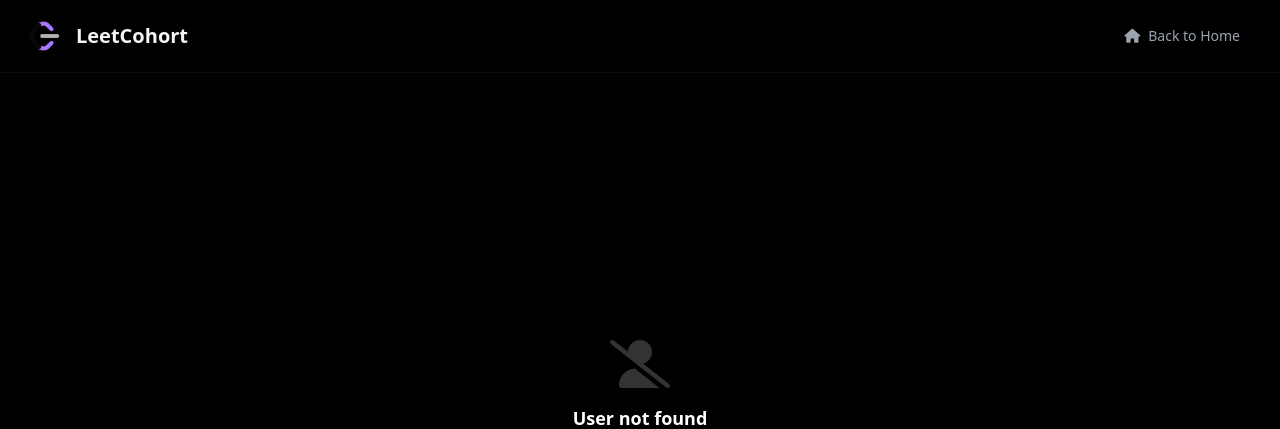
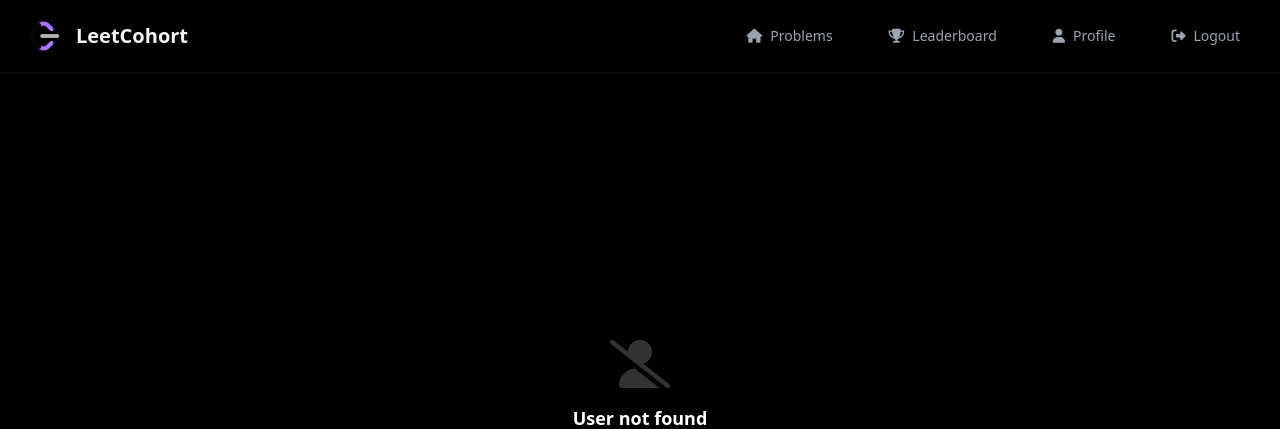
Before and after one commit to Rexaintreal/LeetCohort, a Flask app: a page that uses templates/profile.html in a window 1280 px wide. Shown: the top 429 px of the page. Run offline with Flask 3, Linux system fonts and the light colour scheme; some libraries are stand-ins or nearby versions.

Commit message:
Added Navbar to home and profile page same as the leaderboard page with problems leaderboard and profile tabs

```diff
--- a/static/js/profile.js
+++ b/static/js/profile.js
@@ -1,3 +1,17 @@
+// auth
+function checkAuth() {
+    const token = localStorage.getItem('firebaseToken');
+    const userData = localStorage.getItem('userData');
+
+    if (!token || !userData) {
+        return null;
+    }
+
+    return {
+        token: token,
+        user: JSON.parse(userData)
+    };
+}
 
 function showLoading() {
     document.getElementById('loadingState').classList.remove('hidden');
@@ -16,6 +30,35 @@
     document.getElementById('mainContent').classList.add('hidden');
     document.getElementById('errorState').classList.remove('hidden');
     document.getElementById('errorMessage').textContent = message;
+}
+
+function handleLogout() {
+    localStorage.removeItem('firebaseToken');
+    localStorage.removeItem('userData');
+    window.location.href = '/';
+}
+
+function updateNavbarProfile(currentUserData, isOwnProfile) {
+    const profilePic = document.getElementById('navProfilePic');
+    const profileIcon = document.getElementById('navProfileIcon');
+    const profileLink = document.getElementById('profileLink');
+
+    if (currentUserData && currentUserData.picture) {
+        profilePic.src = `/proxy-image?url=${encodeURIComponent(currentUserData.picture)}`;
+        profilePic.style.display = 'block';
+        profileIcon.style.display = 'none';
+    } else {
+        profilePic.style.display = 'none';
+        profileIcon.style.display = 'block';
+    }
+    if (currentUserData) {
+        profileLink.href = `/profile/${currentUserData.uid}`;
+    }
+    if (isOwnProfile) {
+        profileLink.classList.add('active');
+    } else {
+        profileLink.classList.remove('active');
+    }
 }
 
 function formatDate(dateString) {
@@ -237,7 +280,10 @@
         if (!uid) {
             throw new Error('No user ID provided');
         }
-
+        const authData = checkAuth();
+        const currentUserData = authData ? authData.user : null;
+        const isOwnProfile = currentUserData && currentUserData.uid === uid;
+        updateNavbarProfile(currentUserData, isOwnProfile);
         const profileData = await fetchProfile(uid);
         updateProfile(profileData);
         showContent();
@@ -247,4 +293,11 @@
     }
 }
 
-document.addEventListener('DOMContentLoaded', initProfilePage);
+document.addEventListener('DOMContentLoaded', () => {
+    initProfilePage();
+
+    const logoutBtn = document.getElementById('logoutBtn');
+    if (logoutBtn) {
+        logoutBtn.addEventListener('click', handleLogout);
+    }
+});
--- a/templates/profile.html
+++ b/templates/profile.html
@@ -48,25 +48,60 @@
             background: rgba(255, 255, 255, 0.02);
         }
 
-
         ::-webkit-scrollbar-thumb {
             background: rgba(255, 255, 255, 0.1);
             border-radius: 4px;
+        }
+
+        .nav-link {
+            transition: all 0.2s ease;
+        }
+
+        .nav-link:hover {
+            background: rgba(255, 255, 255, 0.05);
+        }
+
+        .nav-link.active {
+            background: rgba(126, 30, 231, 0.1);
+            color: white;
+            border-bottom: 2px solid #7E1EE7;
+        }
+
+        .profile-avatar {
+            width: 32px;
+            height: 32px;
+            border-radius: 50%;
+            border: 2px solid rgba(126, 30, 231, 0.3);
         }
     </style>
 </head>
 <body class="bg-black text-gray-100 min-h-screen">
     <nav class="border-b border-white border-opacity-5 bg-black sticky top-0 z-50 backdrop-blur-lg">
-        <div class="max-w-7xl mx-auto px-6 py-4">
+        <div class="max-w-[1800px] mx-auto px-6 py-4">
             <div class="flex justify-between items-center">
                 <a href="/" class="flex items-center gap-3 text-xl font-bold hover:opacity-80 transition">
                     <img src="{{ url_for('static', filename='assets/logo.png') }}" alt="LeetCohort" class="h-10 w-10 rounded-lg">
                     <span>LeetCohort</span>
                 </a>
-                <a href="/home" class="text-sm text-gray-400 hover:text-white px-4 py-2 rounded-lg hover:bg-white hover:bg-opacity-5 transition flex items-center gap-2">
-                    <i class="fas fa-home"></i>
-                    <span>Back to Home</span>
-                </a>
+                <div class="flex items-center gap-6">
+                    <a href="/home" class="nav-link px-4 py-2 rounded-lg text-sm font-medium text-gray-400 hover:text-white flex items-center gap-2">
+                        <i class="fas fa-home"></i>
+                        <span>Problems</span>
+                    </a>
+                    <a href="/leaderboard" class="nav-link px-4 py-2 rounded-lg text-sm font-medium text-gray-400 hover:text-white flex items-center gap-2">
+                        <i class="fas fa-trophy"></i>
+                        <span>Leaderboard</span>
+                    </a>
+                    <a href="#" id="profileLink" class="nav-link px-4 py-2 rounded-lg text-sm font-medium text-gray-400 hover:text-white flex items-center gap-2">
+                        <img id="navProfilePic" src="" alt="Profile" class="profile-avatar" style="display: none;">
+                        <i id="navProfileIcon" class="fas fa-user"></i>
+                        <span>Profile</span>
+                    </a>
+                    <button id="logoutBtn" class="text-sm text-gray-400 hover:text-white px-4 py-2 rounded-lg hover:bg-white hover:bg-opacity-5 transition flex items-center gap-2">
+                        <i class="fas fa-sign-out-alt"></i>
+                        <span>Logout</span>
+                    </button>
+                </div>
             </div>
         </div>
     </nav>
@@ -178,7 +213,6 @@
                     </div>
                 </div>
             </div>
-
         </div>
     </div>
     <div id="errorState" class="hidden flex items-center justify-center min-h-[calc(100vh-73px)]">
```
Also changed, not shown: static/js/home.js (+17 -0 lines), templates/home.html (+40 -5 lines).
